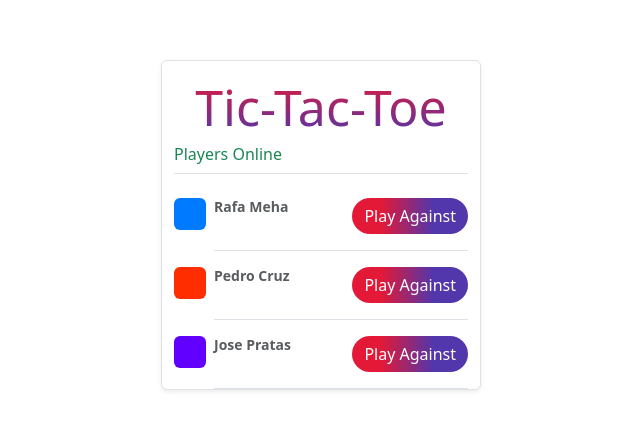
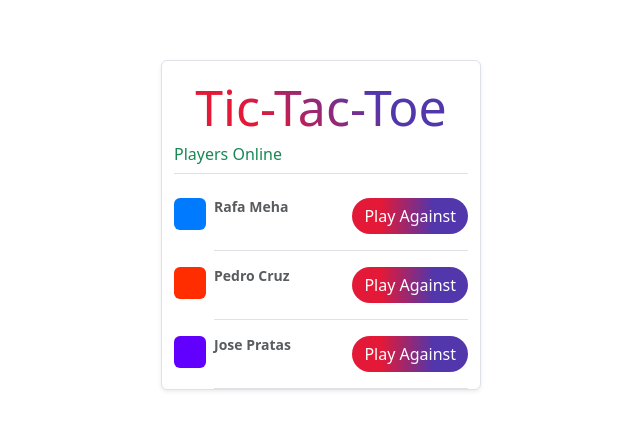
Before and after one commit to board-games-cgi/tic-tac-toe-ui, an Angular app in the folder client/: page / in a window 1280 px wide. Shown: the part 175-604 px from the top of the page, without its empty margins (319-959 px from the left). Built offline with nearby package versions, Linux system fonts and the light colour scheme.

Commit message:
Fixed title color

```diff
--- a/client/src/app/hub/hub.component.css
+++ b/client/src/app/hub/hub.component.css
@@ -11,7 +11,7 @@
 
 .title{
     font-size: 50px;
-    background: -webkit-linear-gradient(#E31937, #5236AB);
+    background: -webkit-linear-gradient(45deg,#E31937 25%, #5236AB 70%);
     -webkit-background-clip: text;
     -webkit-text-fill-color: transparent;
 }
```
